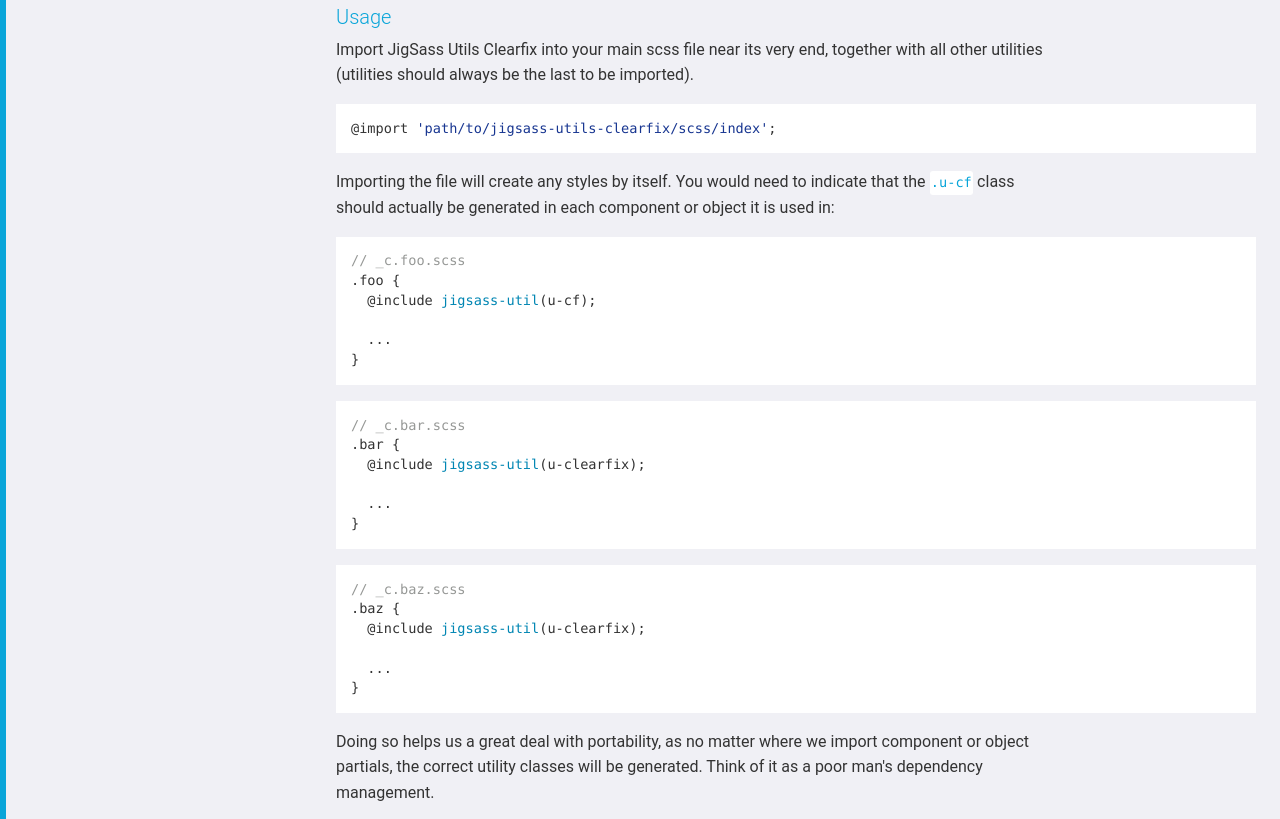
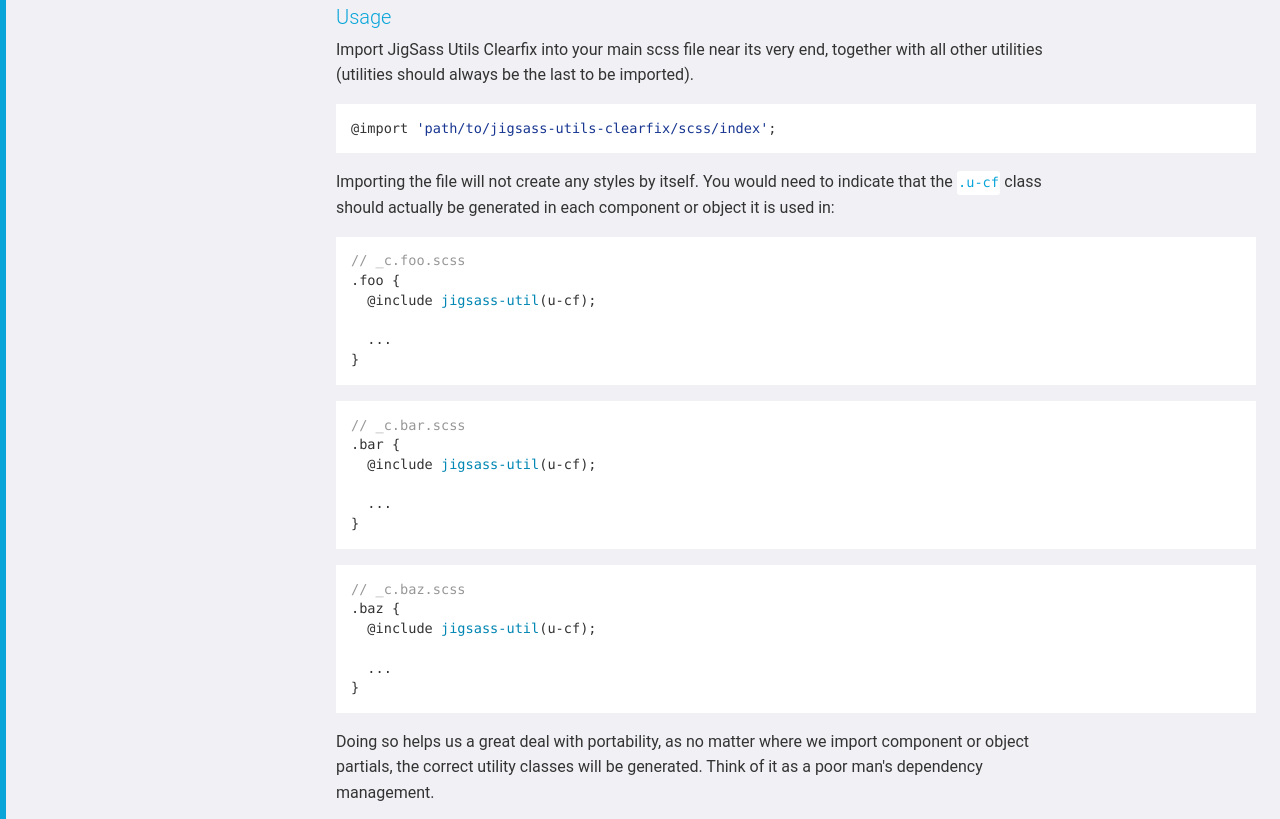
Before and after one commit to TxHawks/jigsass-utils-clearfix, a plain HTML site: page index.html in a window 1280 px wide. Shown: the part 373-1192 px from the top of the page. Drawn offline with Linux system fonts and the light colour scheme.

Commit message:
Fix typo in documentation

```diff
--- a/index.html
+++ b/index.html
@@ -48,7 +48,7 @@ prevent its layout from collapsing.</p>
 other utilities (utilities should always be the last to be imported).</p>
 <pre><code class="lang-scss">@import &#39;path/to/jigsass-utils-clearfix/scss/index&#39;;
 </code></pre>
-<p>Importing the file will create any styles by itself. You would need to indicate that the
+<p>Importing the file will not create any styles by itself. You would need to indicate that the
 <code>.u-cf</code> class should actually be generated in each component or object it is used in:</p>
 <pre><code class="lang-scss">// _c.foo.scss
 .foo {
@@ -59,14 +59,14 @@ other utilities (utilities should always be the last to be imported).</p>
 </code></pre>
 <pre><code class="lang-scss">// _c.bar.scss
 .bar {
-  @include jigsass-util(u-clearfix);
+  @include jigsass-util(u-cf);
 
   ...
 }
 </code></pre>
 <pre><code class="lang-scss">// _c.baz.scss
 .baz {
-  @include jigsass-util(u-clearfix);
+  @include jigsass-util(u-cf);
 
   ...
 }
@@ -98,7 +98,7 @@ at the location in the cascade where the Jigsass Clearfix partial was imported i
 			</div>
 		</section>
 
-	<footer>Last modified Tuesday, 5 April 2016 14:18</footer>
+	<footer>Last modified Thursday, 7 April 2016 15:08</footer>
 </main>
 <script src="prism.js"></script>
 <script src="examples.js"></script>
```
Also changed, not shown: assets/sg.css (+3 -3 lines).
